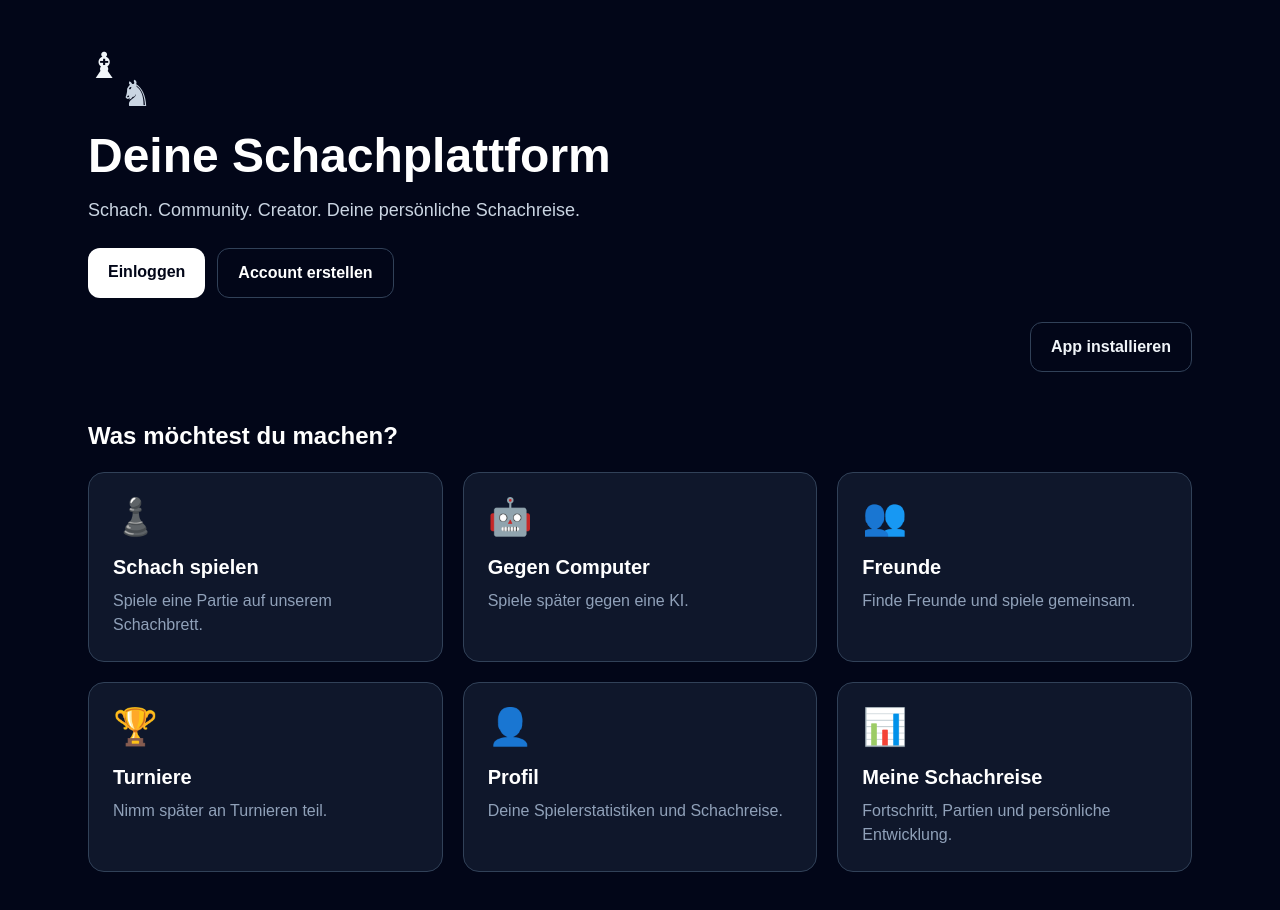
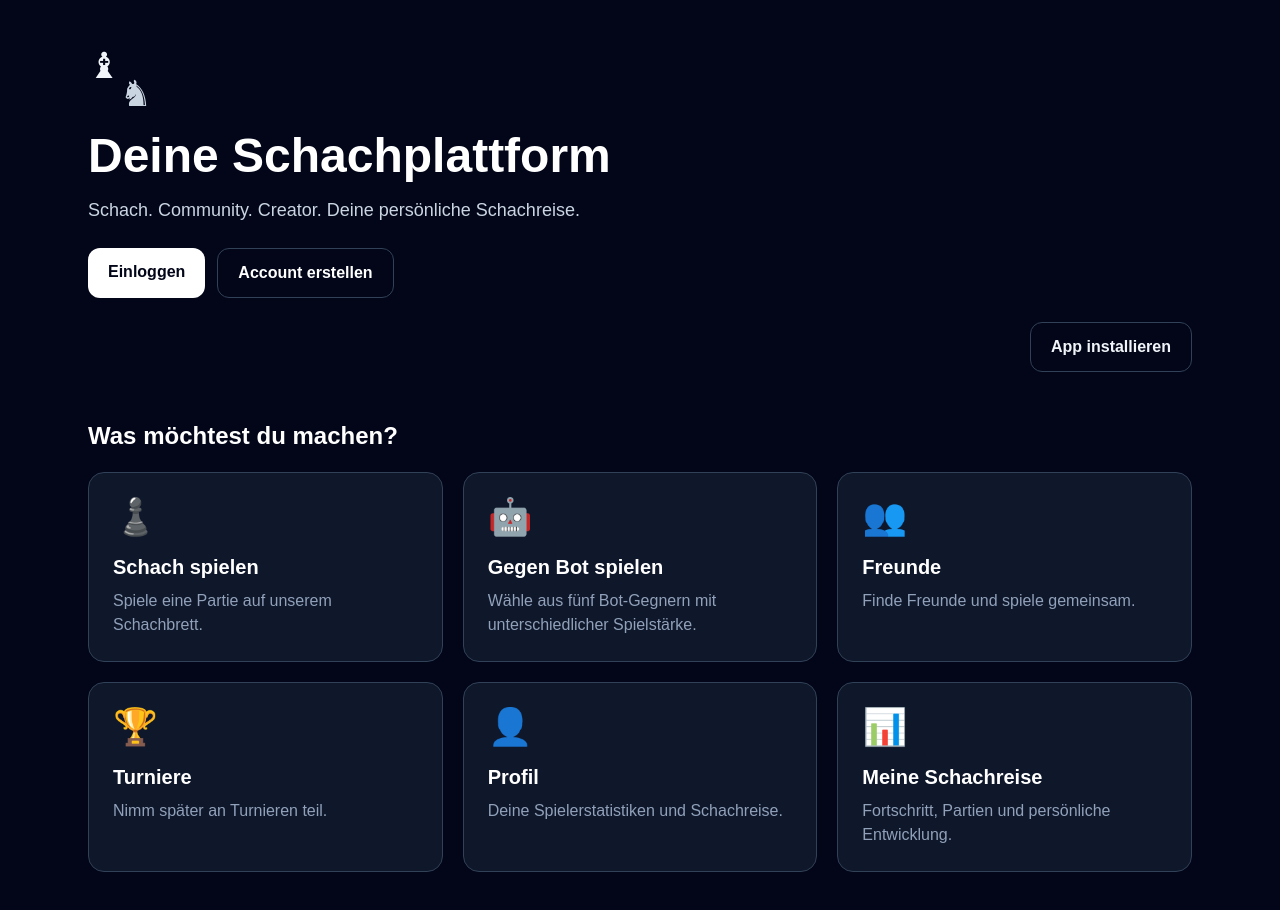
Before and after one commit to Davidbi08/schach-plattform, a Next.js app: page / in a window 1280 px wide. Shown: the top 910 px of the page. Built offline with nearby package versions, Linux system fonts and the light colour scheme; no server answers.

Commit message:
Link home page to bot selection
Updated text to include a link for playing against a bot and clarified the description.

```diff
--- a/app/page.tsx
+++ b/app/page.tsx
@@ -131,10 +131,10 @@ export default function Home() {
             <div className="rounded-2xl border border-slate-700 bg-slate-900 p-6">
               <div className="text-4xl">🤖</div>
               <h3 className="mt-4 text-xl font-bold">
-                Gegen Computer
+                <Link href="/bot" className="hover:text-emerald-300">Gegen Bot spielen</Link>
               </h3>
               <p className="mt-2 text-slate-400">
-                Spiele später gegen eine KI.
+                Wähle aus fünf Bot-Gegnern mit unterschiedlicher Spielstärke.
               </p>
             </div>
 
```
